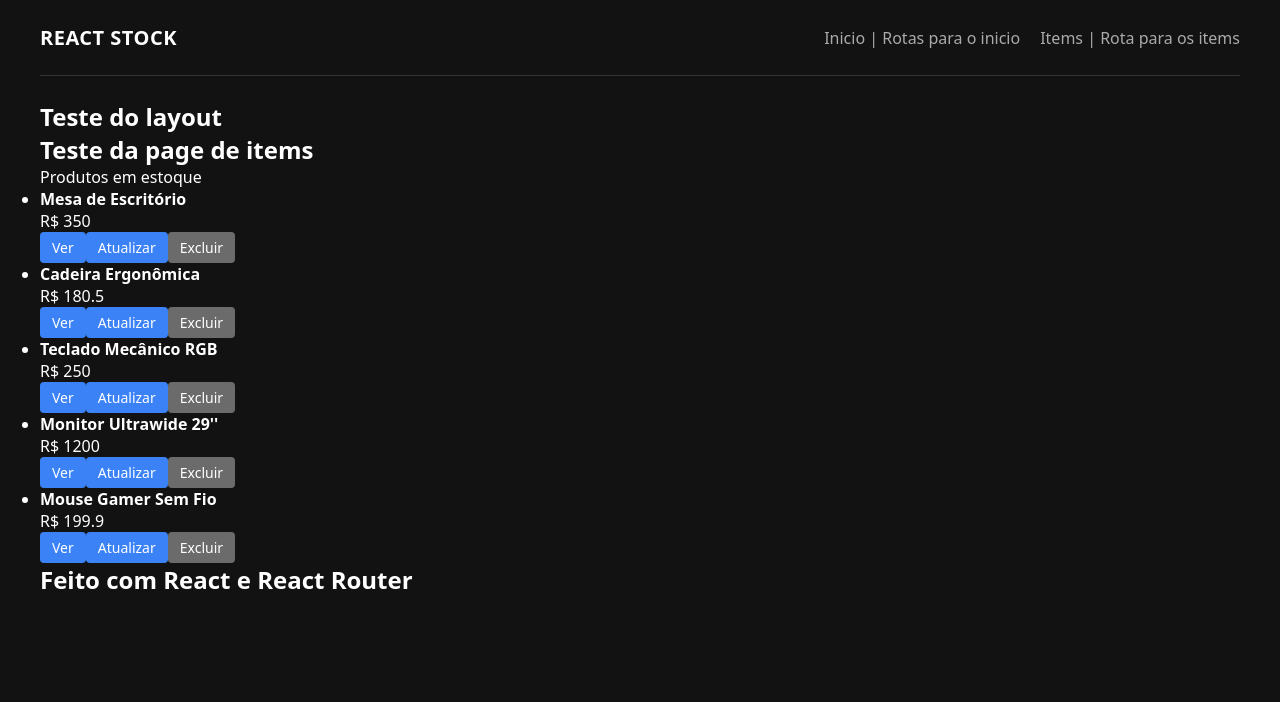
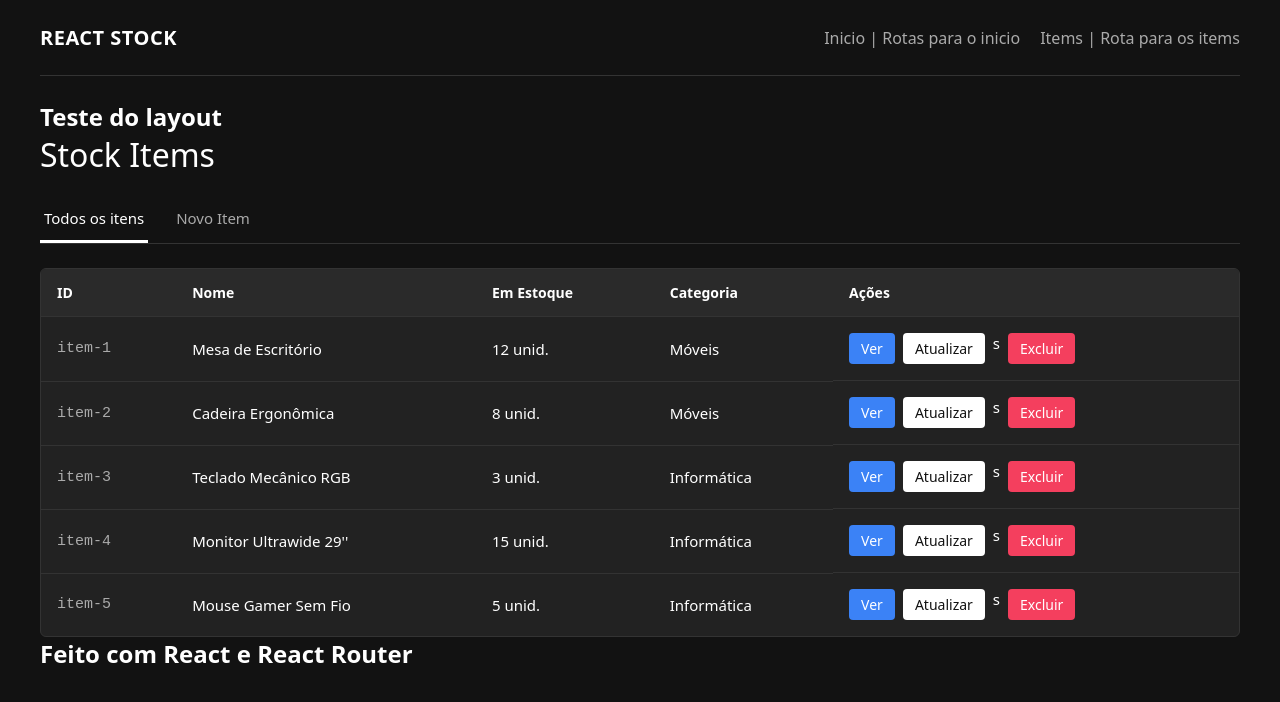
Before and after one commit to HDR628/Curso_OBC_JS, a React (Vite) app in the folder Fundamentos_React/Exercise_Final/gestao_estoque/: page /StockItems in a window 1280 px wide. Shown: the top 702 px of the page. Built offline with nearby package versions, Linux system fonts and the light colour scheme.

Commit message:
feat: substituir listagem por tabela de produtos com abas de navegação

```diff
--- a/Fundamentos_React/Exercise_Final/gestao_estoque/src/index.css
+++ b/Fundamentos_React/Exercise_Final/gestao_estoque/src/index.css
@@ -194,6 +194,84 @@ h1 {
 }
 
 /* ==========================================================================
+   ESTILOS DAS ABAS (TABS) E TABELA DE ITENS
+   ========================================================================== */
+.tabs {
+  display: flex;
+  gap: 24px;
+  border-bottom: 1px solid var(--border-color);
+  margin-bottom: 24px;
+}
+
+.tab {
+  color: var(--text-secondary);
+  text-decoration: none;
+  font-size: 15px;
+  font-weight: 500;
+  padding: 8px 4px 12px 4px;
+  transition: color 0.2s ease;
+  border-bottom: 3px solid transparent;
+}
+
+.tab:hover {
+  color: var(--text-primary);
+}
+
+.tab.active {
+  color: var(--text-primary);
+  border-bottom-color: var(--text-primary);
+}
+
+/* Tabela de Produtos */
+.productsTableSection {
+  background-color: var(--bg-secondary);
+  border-radius: 6px;
+  border: 1px solid var(--border-color);
+  overflow-x: auto;
+}
+
+.productsTable {
+  width: 100%;
+  border-collapse: collapse;
+  text-align: left;
+}
+
+.productsTable th {
+  background-color: var(--bg-header);
+  color: var(--text-primary);
+  font-size: 14px;
+  font-weight: 600;
+  padding: 14px 16px;
+  border-bottom: 1px solid var(--border-color);
+}
+
+.productsTable td {
+  padding: 16px;
+  border-bottom: 1px solid var(--border-color);
+  font-size: 15px;
+  vertical-align: middle;
+}
+
+.productsTable tr:last-child td {
+  border-bottom: none;
+}
+
+/* Coluna de Ações e IDs */
+.product-id {
+  font-family: monospace;
+  color: var(--text-secondary);
+}
+
+.actions-cell {
+  display: flex;
+  gap: 8px;
+}
+
+.actions-cell a {
+  text-decoration: none;
+}
+
+/* ==========================================================================
    BOTÕES E COMPONENTES DE AÇÃO
    ========================================================================== */
 button {
--- a/Fundamentos_React/Exercise_Final/gestao_estoque/src/pages/StockItems.jsx
+++ b/Fundamentos_React/Exercise_Final/gestao_estoque/src/pages/StockItems.jsx
@@ -1,29 +1,49 @@
 import { Link } from "react-router-dom";
 import { defaultItems as products } from "../database"; /* Nomeamos como defaultItems no db.js */
 
-export function StockItems(){
-  return(
+export function StockItems() {
+  return (
     <>
-      <h2>Teste da page de items</h2>
-      <p>Produtos em estoque</p>
-      <section className="products">
-        <ul>
-          {products.map((product) => (
-            <li key={product.id}>
-              <h4>{product.name}</h4>
-              <p>R$ {product.price}</p>
-              <Link to={`/item/${product.id}`}>
-                <button>Ver</button>
-              </Link>
-              <Link to={`/editItem/${product.id}`}>
-                <button>Atualizar</button>
-              </Link>
-              <button>Excluir</button>
-            </li>
-          ))}
-        </ul>
+      <h1>Stock Items</h1>
+
+      {/* Abas de navegação (Sub-menu) */}
+      <div className="tabs">
+        <Link to="/StockItems" className="tab active">Todos os itens</Link>
+        <Link to="/NewItem" className="tab">Novo Item</Link>
+      </div>
+
+      <section className="productsTableSection">
+        <table className="productsTable">
+          <thead>
+            <tr>
+              <th>ID</th>
+              <th>Nome</th>
+              <th>Em Estoque</th>
+              <th>Categoria</th>
+              <th>Ações</th>
+            </tr>
+          </thead>
+          <tbody>
+            {products.map((product) => (
+              <tr key={product.id}>
+                <td className="product-id">{product.id}</td>
+                <td>{product.name}</td>
+                <td>{product.quantity} unid.</td>
+                <td>{product.category}</td>
+                <td className="actions-cell">
+                  <Link to={`/item/${product.id}`}>
+                    <button className="btn-view">Ver</button>
+                  </Link>
+                  <Link to={`/editItem/${product.id}`}>
+                    <button className="btn-update">Atualizar</button>
+                  </Link>s
+                  <button className="btn-delete">Excluir</button>
+                </td>
+              </tr>
+            ))}
+          </tbody>
+        </table>
       </section>
     </>
-
-  )
+  );
 }
```
